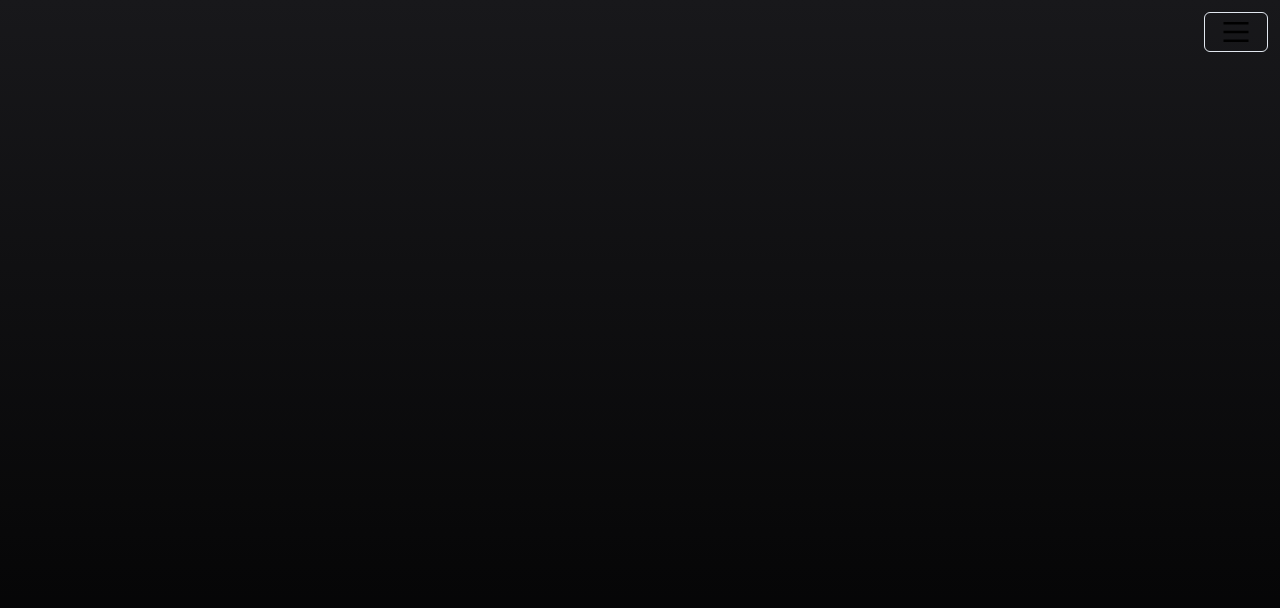
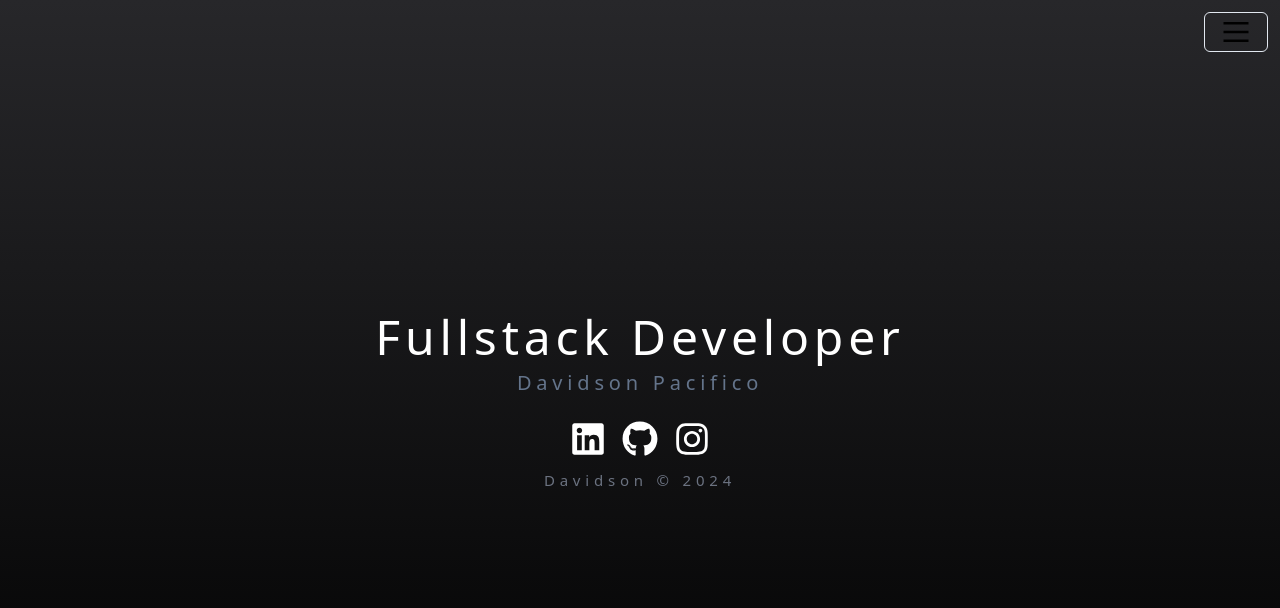
Before and after one commit to magnata19/port-ts, a React (Vite) app in the folder portifolio/: page / in a window 1280 px wide. Before the commit this address had no page. Shown: the top 608 px of the page. Built offline with nearby package versions, Linux system fonts and the light colour scheme.

Commit message:
alteracao em rotas e tempo de animacao entrada

```diff
--- a/portifolio/src/App.tsx
+++ b/portifolio/src/App.tsx
@@ -16,7 +16,7 @@
   useEffect(() => {
     setTimeout(() => {
       setIsLoading(false);
-    }, 10);
+    }, 1500);
   });
   return (
     <>
@@ -29,7 +29,7 @@
           <div className="bg-gradient-to-b from-zinc-900 to-black min-h-screen">
             <Header />
             <Routes>
-              <Route path="/home" element={<Home />} />
+              <Route path="/" element={<Home />} />
               <Route path="/about" element={<SobreMim />} />
             </Routes>
           </div>
--- a/portifolio/src/pages/Header/Header.tsx
+++ b/portifolio/src/pages/Header/Header.tsx
@@ -20,7 +20,7 @@
           </MenubarTrigger>
           <MenubarContent className="bg-slate-500 border-none">
             <MenubarItem>
-              <Link to="/home">Home</Link>
+              <Link to="/">Home</Link>
             </MenubarItem>
             <MenubarItem>
               <Link to="/about">Sobre Mim</Link>
```
